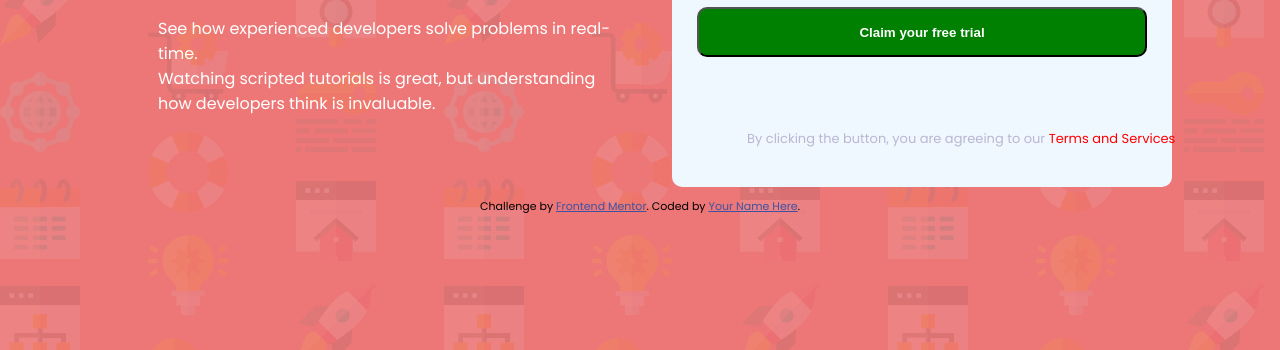
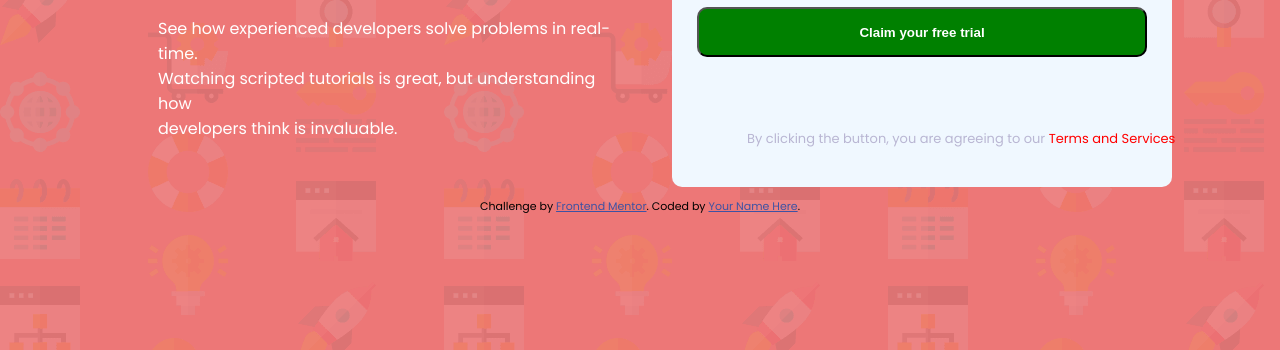
Before and after one commit to developertarik/intro-component-form, a plain HTML site: page index.html in a window 1280 px wide. Shown: the part 450-800 px from the top of the page. Drawn offline with Linux system fonts and the light colour scheme.

Commit message:
Update index.html

```diff
--- a/index.html
+++ b/index.html
@@ -25,7 +25,7 @@
     <h1 class="box-header">Learn to code by <br> watching others</h1>
 
 <p class="box2-p"> See how experienced developers solve problems in real-time.  <br> Watching scripted tutorials is great,
-  but understanding how developers think is invaluable. </p>
+  but understanding how <br> developers think is invaluable. </p>
 
   </div>
   <div class="box2">
```
